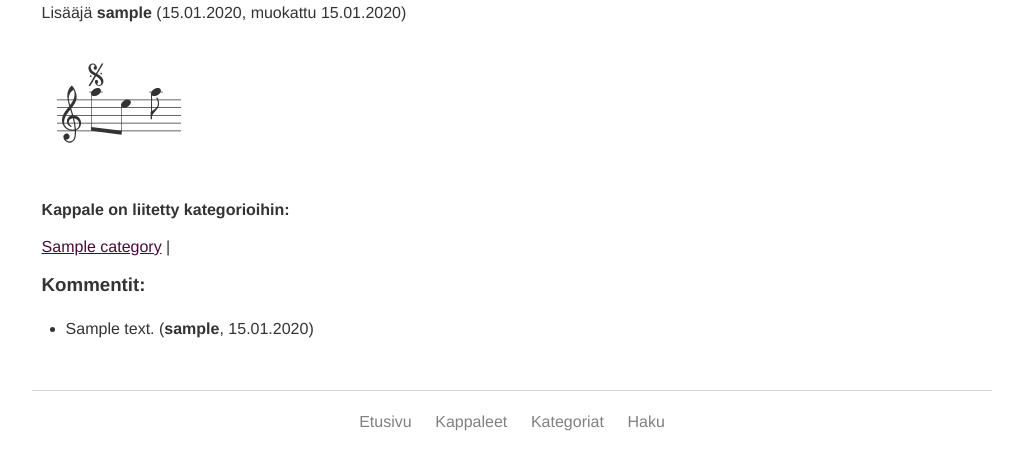
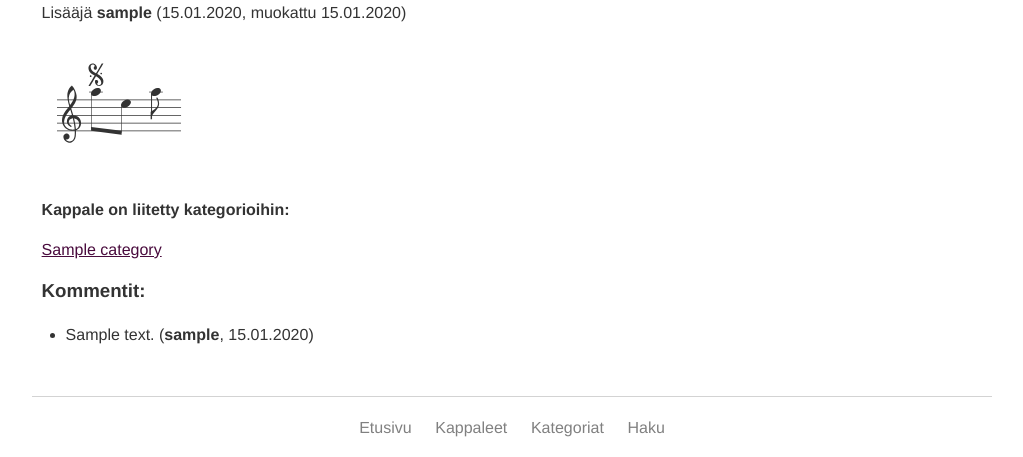
Before and after one commit to piamanns/tsoha-folkshare, a Flask app: template templates/tune.html in a window 1280 px wide. Shown: the part 343-800 px from the top of the page, without its empty margins (128-1151 px from the left). Run offline with Flask 2, Linux system fonts and the light colour scheme; the template is opened without the code that fills it: most values are stand-ins (such as "Sample title", 1, 10 or a date in 2020).

Commit message:
Add styling for list of tune's categories on tune page

```diff
--- a/static/main.css
+++ b/static/main.css
@@ -110,6 +110,32 @@ nav a:hover {
   margin-bottom: 1.5em;
 }
 
+/* || TUNE PAGE */
+
+.tune-category-list ul {
+  display: block;
+  list-style: none;
+  margin-top: 0;
+  padding: 0;
+}
+
+.tune-category-list li {
+  display: inline;
+  margin: 0;
+  padding-left: 0.2em;
+  padding-right: 0.3em;
+  line-height: 1.5em;
+  border-right: 0.1em solid lightgrey;
+}
+
+.tune-category-list li:first-child {
+  padding-left: 0;
+}
+
+.tune-category-list li:last-child {
+  border-right: none;
+}
+
 /* || FOOTER */
 
 .footer {
--- a/templates/tune.html
+++ b/templates/tune.html
@@ -29,10 +29,14 @@
 </div>
 
 {% if categories %}
-  <p><strong>Kappale on liitetty kategorioihin:</strong></p>
-  {% for category in categories %}
-    <a href="/category/{{ category.id }}">{{ category.name }}</a> |
-  {% endfor %}
+  <div class="tune-category-list">
+    <p><strong>Kappale on liitetty kategorioihin:</strong></p>
+    <ul>
+    {% for category in categories %}
+      <li><a href="/category/{{ category.id }}">{{ category.name }}</a></li>
+    {% endfor %}
+    </ul>
+  </div>
 {% endif %}
 
 {% if session.user_id == tune.creator_id or session.user_role == 2 %}
```
